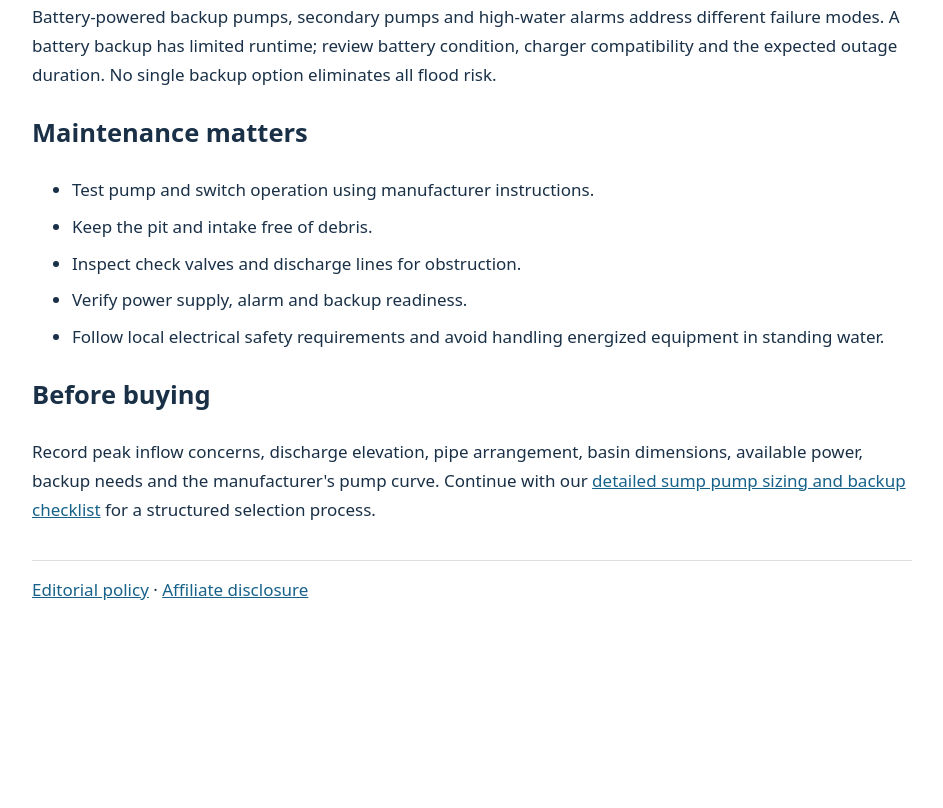
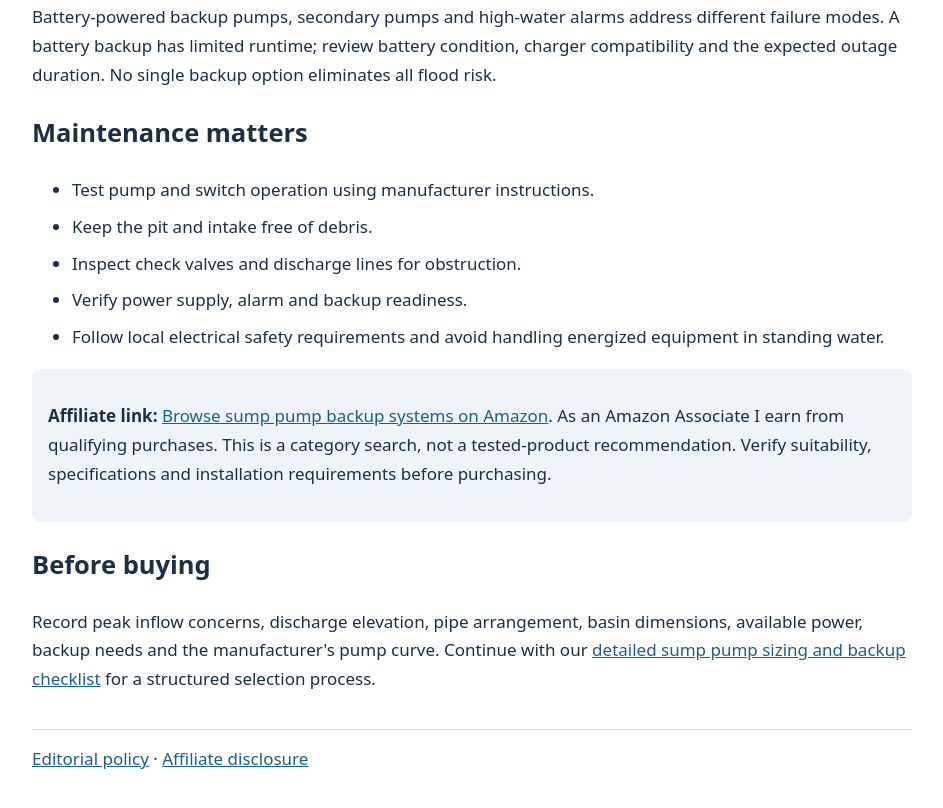
Before and after one commit to agrogalvan-create/smartgear-scout, a plain HTML site: page guides/sump-pumps.html in a window 1280 px wide. Shown: the part 1199-2007 px from the top of the page, without its empty margins (168-1111 px from the left). Before the commit the page ends 1847 px from the top, so only its background shows below. Drawn offline with Linux system fonts and the light colour scheme.

Commit message:
Add disclosed Amazon affiliate category link to guides/sump-pumps.html

```diff
--- a/guides/sump-pumps.html
+++ b/guides/sump-pumps.html
@@ -19,6 +19,7 @@
 <p>Battery-powered backup pumps, secondary pumps and high-water alarms address different failure modes. A battery backup has limited runtime; review battery condition, charger compatibility and the expected outage duration. No single backup option eliminates all flood risk.</p>
 <h2>Maintenance matters</h2>
 <ul><li>Test pump and switch operation using manufacturer instructions.</li><li>Keep the pit and intake free of debris.</li><li>Inspect check valves and discharge lines for obstruction.</li><li>Verify power supply, alarm and backup readiness.</li><li>Follow local electrical safety requirements and avoid handling energized equipment in standing water.</li></ul>
+<aside><p><strong>Affiliate link:</strong> <a href="https://www.amazon.com/s?k=sump+pump+backup&amp;tag=smartgearscou-20" rel="sponsored nofollow">Browse sump pump backup systems on Amazon</a>. As an Amazon Associate I earn from qualifying purchases. This is a category search, not a tested-product recommendation. Verify suitability, specifications and installation requirements before purchasing.</p></aside>
 <h2>Before buying</h2>
 <p>Record peak inflow concerns, discharge elevation, pipe arrangement, basin dimensions, available power, backup needs and the manufacturer's pump curve. Continue with our <a href="sump-pump-sizing-and-backup.html">detailed sump pump sizing and backup checklist</a> for a structured selection process.</p>
 </main><footer><a href="../about.html">Editorial policy</a> · <a href="../disclosure.html">Affiliate disclosure</a></footer></body></html>
```
